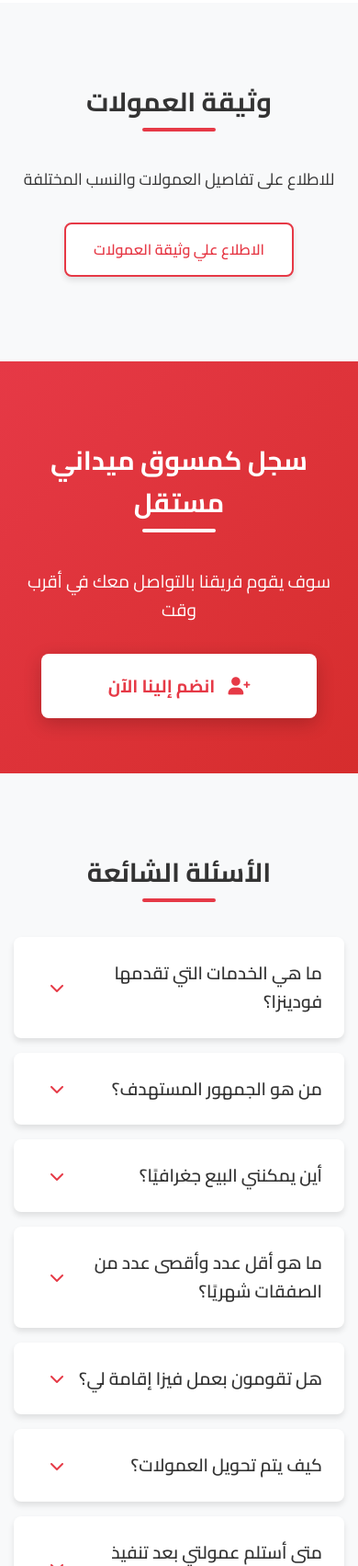
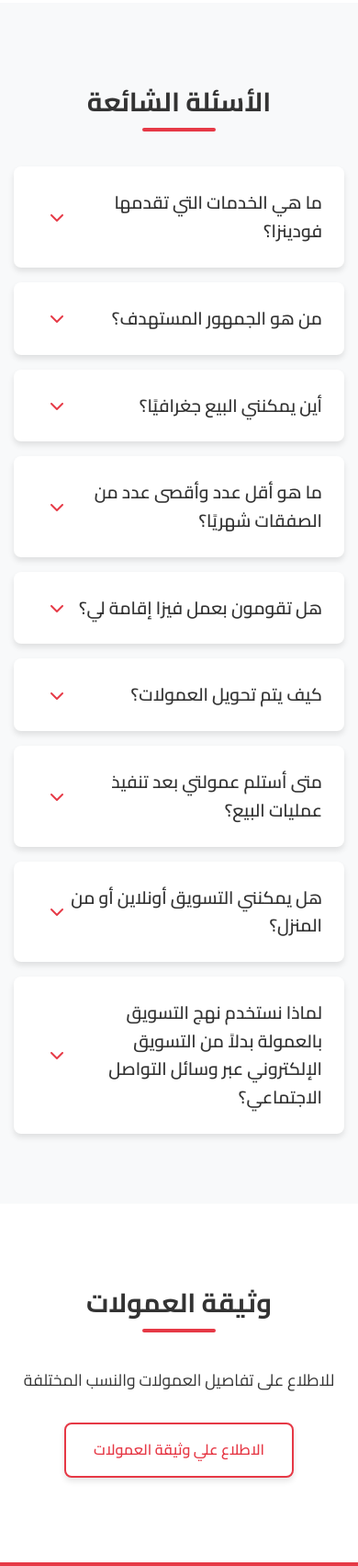
Before and after one commit to MaryamTarek03/Foodenza_Landing_Page, a plain HTML site: page index.html in a window 390 px wide. Shown: the part 4648-6351 px from the top of the page at 92% size. Drawn offline with Linux system fonts and the light colour scheme.

Commit message:
fix sections ordering

```diff
--- a/css/styles.css
+++ b/css/styles.css
@@ -302,11 +302,7 @@
 }
 
 .cta-section {
-  background: linear-gradient(
-    135deg,
-    var(--primary-color) 0%,
-    var(--primary-dark) 100%
-  );
+  background: var(--primary-color) !important;
   color: var(--secondary-color);
   text-align: center;
 }
@@ -462,7 +458,7 @@
 }
 
 .faq-section {
-  background: var(--gray-light);
+  /* background: var(--gray-light); */
 }
 
 .faq-container {
--- a/index.html
+++ b/index.html
@@ -37,15 +37,8 @@
             <li><a href="#video">الفيديو التعريفي</a></li>
             <li><a href="#benefits">لماذا تنضم الينا</a></li>
             <li><a href="#about">من نحن</a></li>
+            <li><a href="#faq">الأسئلة الشائعة</a></li>
             <li><a href="#commission">وثيقة العمولات</a></li>
-            <li><a href="#faq">الأسئلة الشائعة</a></li>
-            <li>
-              <a
-                href="https://zfrmz.com/lBxTM5g1xpkA8L7GZxH5"
-                class="mobile-cta"
-                >انضم إلينا</a
-              >
-            </li>
           </ul>
 
           <a href="https://zfrmz.com/lBxTM5g1xpkA8L7GZxH5" class="cta-button"
@@ -178,44 +171,6 @@
             التسويق وتقديم خدماتنا عن طريق اشتراكات بسيطة سنوياً مقابل عدد كبير
             من المزايا المتوفرة لدينا في 3 باقات مختلفة عبر موقعنا.
           </p>
-        </div>
-      </div>
-    </section>
-
-    <!-- Commission Section -->
-    <section id="commission" class="section commission-section">
-      <div class="container">
-        <h2 class="section-title fade-in">وثيقة العمولات</h2>
-        <div class="commission-content fade-in">
-          <p>للاطلاع على تفاصيل العمولات والنسب المختلفة</p>
-          <a
-            href="https://zfrmz.com/cU2on1cWLNDpoVFU9laZ"
-            target="_blank"
-            class="pdf-button"
-          >
-            <!-- <i class="fas fa-file-pdf"></i> -->
-            الاطلاع علي وثيقة العمولات
-          </a>
-        </div>
-      </div>
-    </section>
-
-    <!-- CTA Section -->
-    <section id="cta" class="section cta-section">
-      <div class="container">
-        <div class="fade-in">
-          <h2 class="section-title">سجل كمسوق ميداني مستقل</h2>
-          <p style="font-size: 1.2rem; margin-bottom: 2rem">
-            سوف يقوم فريقنا بالتواصل معك في أقرب وقت
-          </p>
-          <a
-            href="https://zfrmz.com/lBxTM5g1xpkA8L7GZxH5"
-            target="_blank"
-            class="cta-large"
-          >
-            <i class="fas fa-user-plus" style="margin-left: 10px"></i>
-            انضم إلينا الآن
-          </a>
         </div>
       </div>
     </section>
@@ -422,6 +377,46 @@
       </div>
     </section>
 
+    <!-- Commission Section -->
+    <section id="commission" class="section commission-section">
+      <div class="container">
+        <h2 class="section-title fade-in">وثيقة العمولات</h2>
+        <div class="commission-content fade-in">
+          <p>للاطلاع على تفاصيل العمولات والنسب المختلفة</p>
+          <a
+            href="https://zfrmz.com/cU2on1cWLNDpoVFU9laZ"
+            target="_blank"
+            class="pdf-button"
+          >
+            <!-- <i class="fas fa-file-pdf"></i> -->
+            الاطلاع علي وثيقة العمولات
+          </a>
+        </div>
+      </div>
+    </section>
+
+    <!-- CTA Section -->
+    <section id="cta" class="section cta-section">
+      <div class="container">
+        <div class="fade-in">
+          <h2 class="section-title">سجل كمسوق ميداني مستقل</h2>
+          <p style="font-size: 1.2rem; margin-bottom: 2rem">
+            سوف يقوم فريقنا بالتواصل معك في أقرب وقت
+          </p>
+          <a
+            href="https://zfrmz.com/lBxTM5g1xpkA8L7GZxH5"
+            target="_blank"
+            class="cta-large"
+          >
+            <i class="fas fa-user-plus" style="margin-left: 10px"></i>
+            انضم إلينا الآن
+          </a>
+        </div>
+      </div>
+    </section>
+
+
+
     <!-- Footer -->
     <footer class="footer">
       <div class="container">
```
